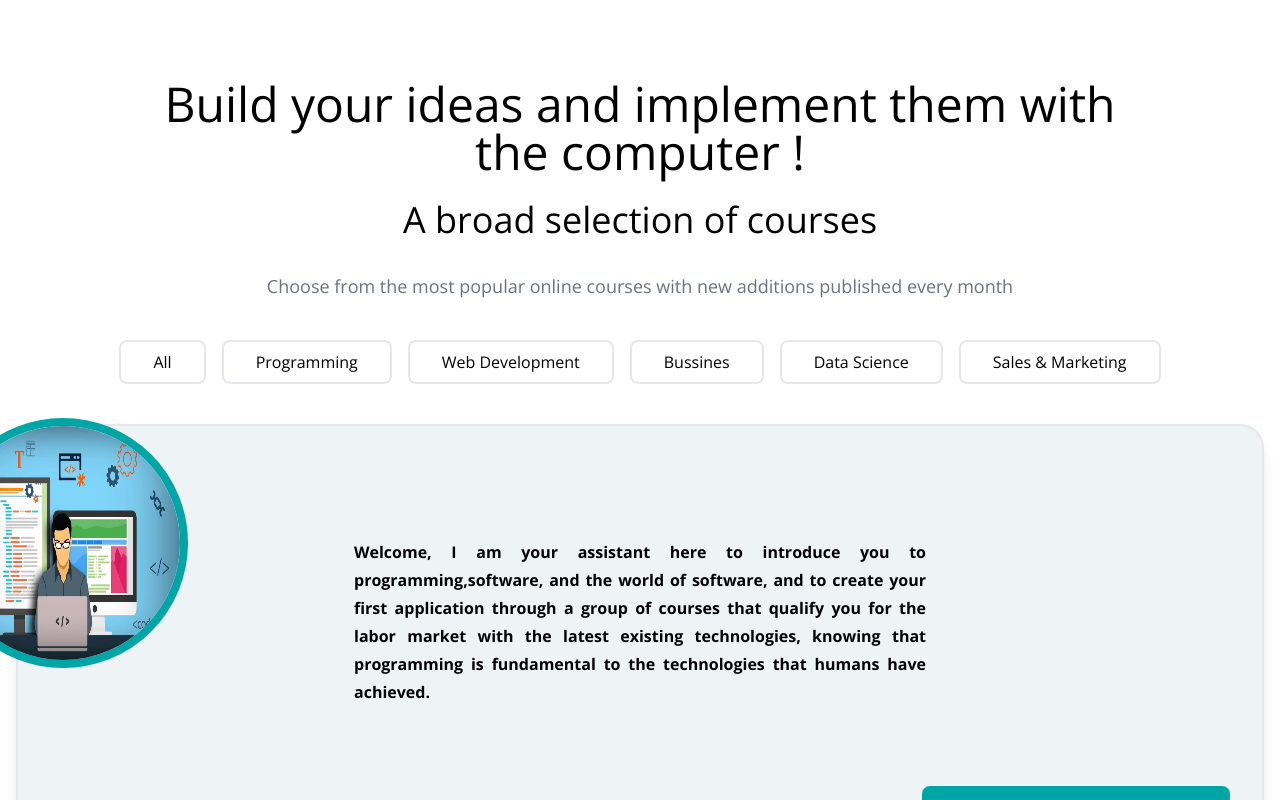
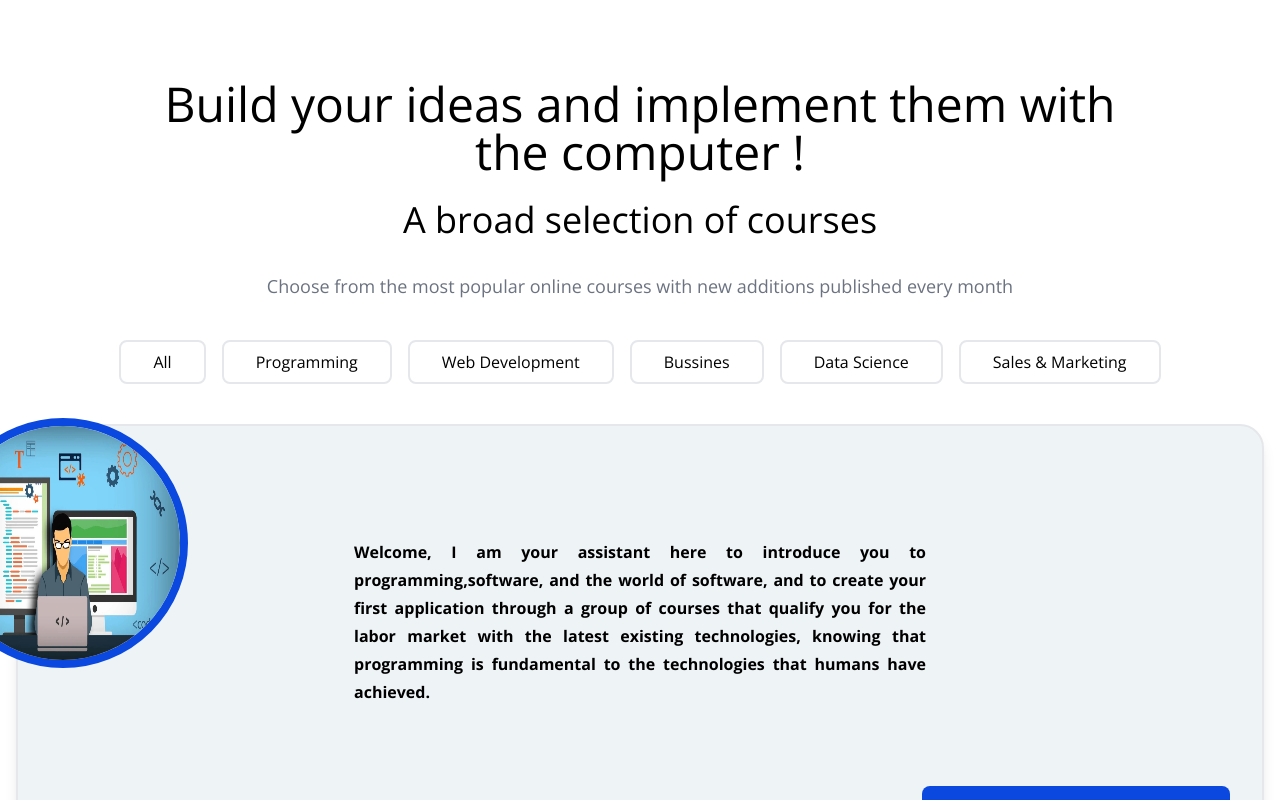
Before and after one commit to FrontEndDevo/NeuraLearnAcademy, a React (Vite) app: page / in a window 1280 px wide. Shown: the top 800 px of the page. Built offline with nearby package versions, Linux system fonts and the light colour scheme.

Commit message:
Edit the primary color in the project and add Playfair-Display font

```diff
--- a/src/index.css
+++ b/src/index.css
@@ -1,4 +1,5 @@
 @import url("https://fonts.googleapis.com/css2?family=Open+Sans:wght@300;400;700&display=swap");
+@import url("https://fonts.googleapis.com/css2?family=Playfair+Display:wght@400;600;700&display=swap");
 
 @tailwind base;
 @tailwind components;
--- a/tailwind.config.js
+++ b/tailwind.config.js
@@ -5,10 +5,14 @@ export default {
     extend: {
       colors: {
         primary: {
-          500: "#65D6D6",
-          700: "#00A5A5",
+          500: "#0A2E87",
+          700: "#0A48E0",
         },
       },
+    },
+
+    fontFamily: {
+      playfair: ["Playfair Display", "serif"],
     },
 
     container: {
```
